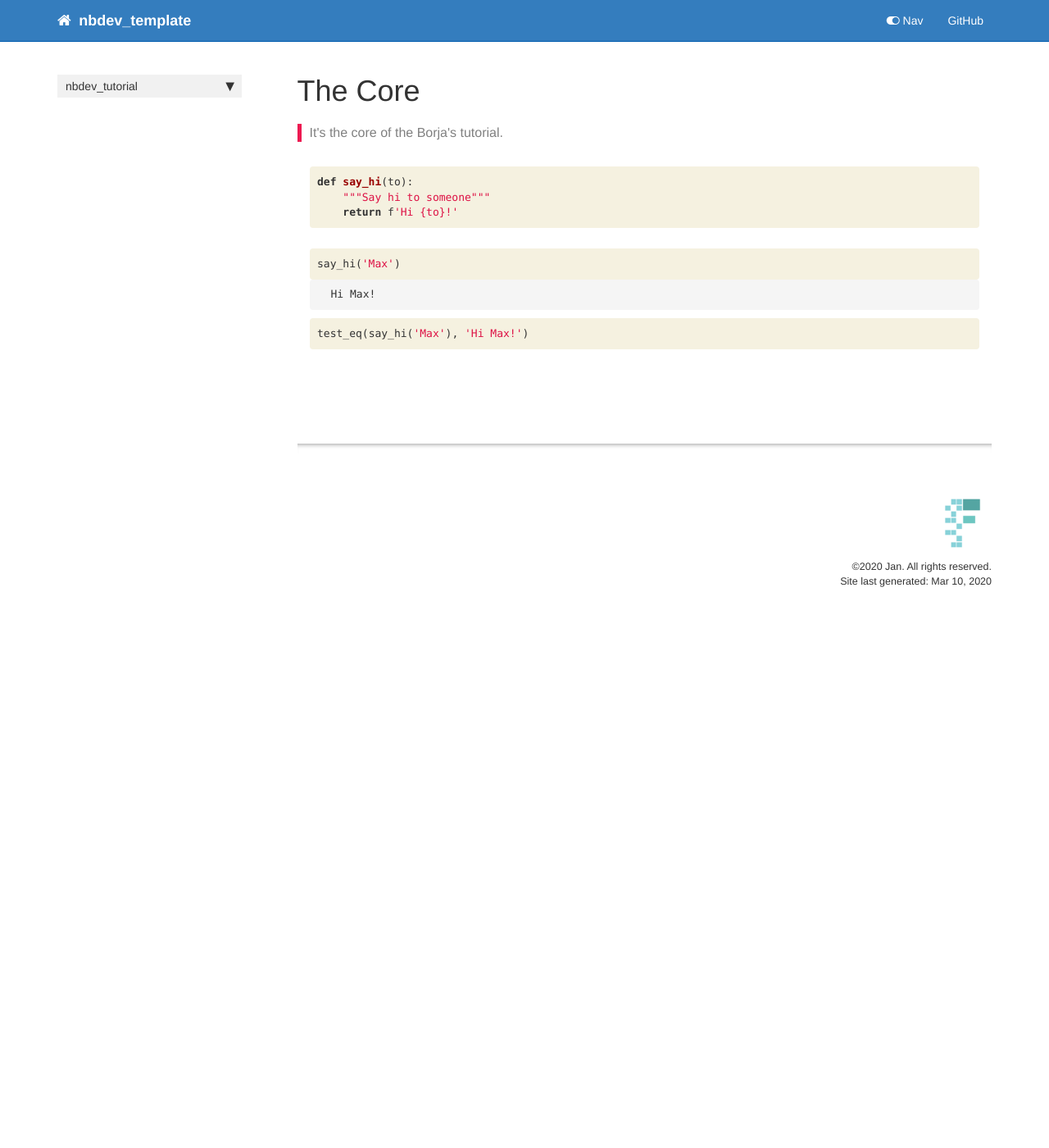
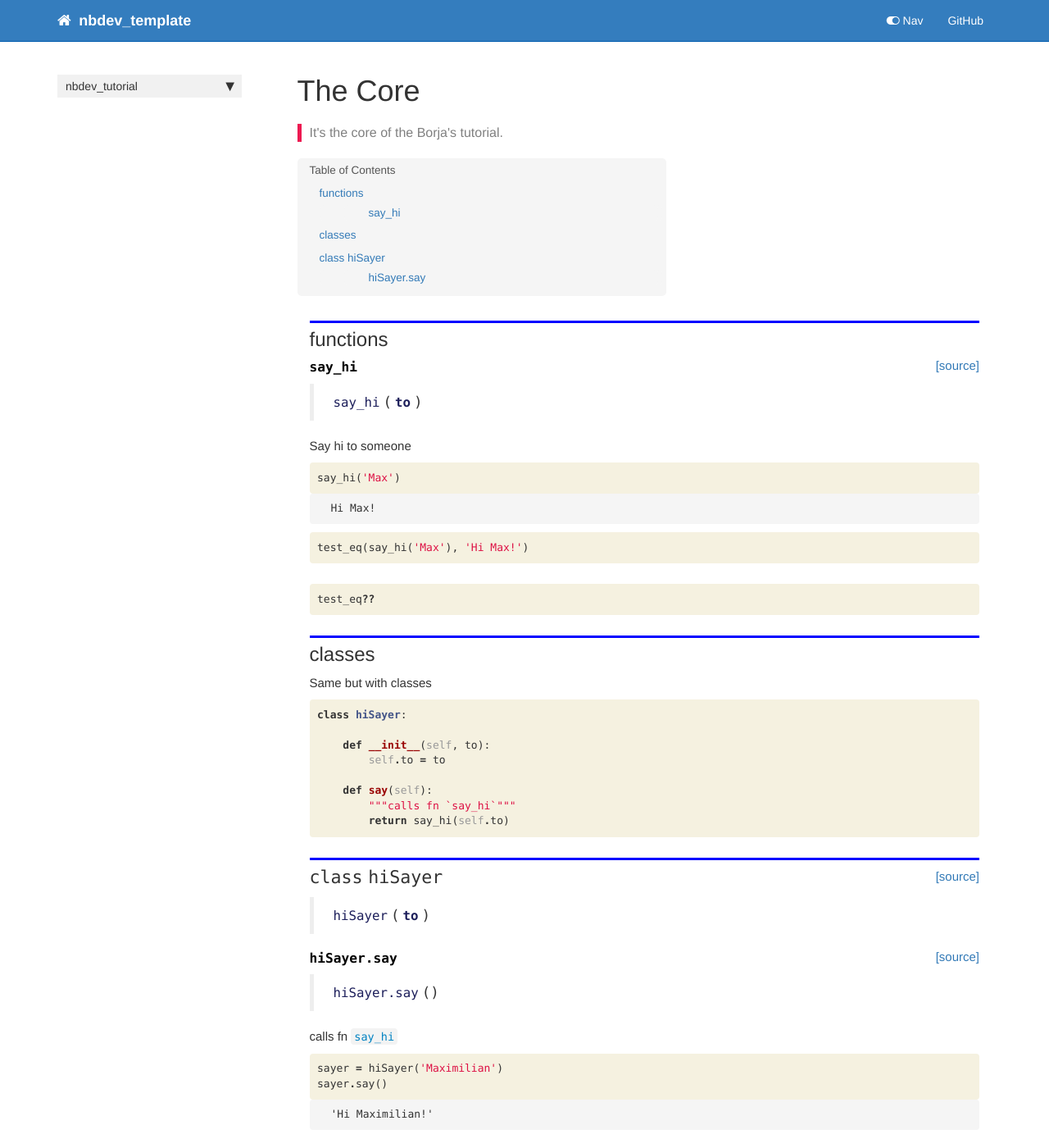
Before and after one commit to yasio90/nbdev_tutorial, a Jekyll site: the page built from docs/core.html, in a window 1280 px wide and 1400 px high. Shown: the whole window at 82% size. Built offline with Jekyll 4.4.1, drawn with Linux system fonts in a browser that asks for light colours; nearby versions of some CDN libraries; comment, search, counter and statistics services are not loaded.

Commit message:
yet another commit

```diff
--- a/docs/core.html
+++ b/docs/core.html
@@ -24,17 +24,32 @@
 <div class="cell border-box-sizing code_cell rendered">
 
 </div>
+<div class="cell border-box-sizing text_cell rendered"><div class="inner_cell">
+<div class="text_cell_render border-box-sizing rendered_html">
+<h2 id="functions">functions<a class="anchor-link" href="#functions"> </a></h2>
+</div>
+</div>
+</div>
 <div class="cell border-box-sizing code_cell rendered">
-<div class="input">
 
-<div class="inner_cell">
-    <div class="input_area">
-<div class=" highlight hl-ipython3"><pre><span></span><span class="k">def</span> <span class="nf">say_hi</span><span class="p">(</span><span class="n">to</span><span class="p">):</span>
-    <span class="sd">&quot;&quot;&quot;Say hi to someone&quot;&quot;&quot;</span>
-    <span class="k">return</span> <span class="n">f</span><span class="s1">&#39;Hi </span><span class="si">{to}</span><span class="s1">!&#39;</span>
-</pre></div>
+</div>
+<div class="cell border-box-sizing code_cell rendered">
 
-    </div>
+<div class="output_wrapper">
+<div class="output">
+
+<div class="output_area">
+
+
+<div class="output_markdown rendered_html output_subarea ">
+<h4 id="say_hi" class="doc_header"><code>say_hi</code><a href="https://github.com/fastai/nbdev_tutorial/tree/master/nbdev_tutorial/core.py#L6" class="source_link" style="float:right">[source]</a></h4><blockquote><p><code>say_hi</code>(<strong><code>to</code></strong>)</p>
+</blockquote>
+<p>Say hi to someone</p>
+
+</div>
+
+</div>
+
 </div>
 </div>
 
@@ -79,5 +94,116 @@
 </div>
 
 </div>
+<div class="cell border-box-sizing code_cell rendered">
+<div class="input">
+
+<div class="inner_cell">
+    <div class="input_area">
+<div class=" highlight hl-ipython3"><pre><span></span>test_eq<span class="o">??</span>
+</pre></div>
+
+    </div>
+</div>
+</div>
+
+</div>
+<div class="cell border-box-sizing text_cell rendered"><div class="inner_cell">
+<div class="text_cell_render border-box-sizing rendered_html">
+<h2 id="classes">classes<a class="anchor-link" href="#classes"> </a></h2><p>Same but with classes</p>
+
+</div>
+</div>
+</div>
+<div class="cell border-box-sizing code_cell rendered">
+<div class="input">
+
+<div class="inner_cell">
+    <div class="input_area">
+<div class=" highlight hl-ipython3"><pre><span></span><span class="k">class</span> <span class="nc">hiSayer</span><span class="p">:</span>
+
+    <span class="k">def</span> <span class="nf">__init__</span><span class="p">(</span><span class="bp">self</span><span class="p">,</span> <span class="n">to</span><span class="p">):</span>
+        <span class="bp">self</span><span class="o">.</span><span class="n">to</span> <span class="o">=</span> <span class="n">to</span>
+
+    <span class="k">def</span> <span class="nf">say</span><span class="p">(</span><span class="bp">self</span><span class="p">):</span>
+        <span class="sd">&quot;&quot;&quot;calls fn `say_hi`&quot;&quot;&quot;</span>
+        <span class="k">return</span> <span class="n">say_hi</span><span class="p">(</span><span class="bp">self</span><span class="o">.</span><span class="n">to</span><span class="p">)</span>
+</pre></div>
+
+    </div>
+</div>
+</div>
+
+</div>
+<div class="cell border-box-sizing code_cell rendered">
+
+<div class="output_wrapper">
+<div class="output">
+
+<div class="output_area">
+
+
+<div class="output_markdown rendered_html output_subarea ">
+<h2 id="hiSayer" class="doc_header"><code>class</code> <code>hiSayer</code><a href="https://github.com/fastai/nbdev_tutorial/tree/master/nbdev_tutorial/core.py#L11" class="source_link" style="float:right">[source]</a></h2><blockquote><p><code>hiSayer</code>(<strong><code>to</code></strong>)</p>
+</blockquote>
+
+</div>
+
+</div>
+
+</div>
+</div>
+
+</div>
+<div class="cell border-box-sizing code_cell rendered">
+
+<div class="output_wrapper">
+<div class="output">
+
+<div class="output_area">
+
+
+<div class="output_markdown rendered_html output_subarea ">
+<h4 id="hiSayer.say" class="doc_header"><code>hiSayer.say</code><a href="https://github.com/fastai/nbdev_tutorial/tree/master/nbdev_tutorial/core.py#L16" class="source_link" style="float:right">[source]</a></h4><blockquote><p><code>hiSayer.say</code>()</p>
+</blockquote>
+<p>calls fn <a href="/nbdev_tutorial/core#say_hi"><code>say_hi</code></a></p>
+
+</div>
+
+</div>
+
+</div>
+</div>
+
+</div>
+<div class="cell border-box-sizing code_cell rendered">
+<div class="input">
+
+<div class="inner_cell">
+    <div class="input_area">
+<div class=" highlight hl-ipython3"><pre><span></span><span class="n">sayer</span> <span class="o">=</span> <span class="n">hiSayer</span><span class="p">(</span><span class="s1">&#39;Maximilian&#39;</span><span class="p">)</span>
+<span class="n">sayer</span><span class="o">.</span><span class="n">say</span><span class="p">()</span>
+</pre></div>
+
+    </div>
+</div>
+</div>
+
+<div class="output_wrapper">
+<div class="output">
+
+<div class="output_area">
+
+
+
+<div class="output_text output_subarea output_execute_result">
+<pre>&#39;Hi Maximilian!&#39;</pre>
+</div>
+
+</div>
+
+</div>
+</div>
+
+</div>
     {% endraw %}
 </div>
--- a/nbdev_tutorial/_nbdev.py
+++ b/nbdev_tutorial/_nbdev.py
@@ -2,9 +2,10 @@
 
 __all__ = ["index", "modules", "custom_doc_links", "git_url"]
 
-index = {}
+index = {"say_hi": "00_core.ipynb",
+         "hiSayer": "00_core.ipynb"}
 
-modules = []
+modules = ["core.py"]
 
 doc_url = "https://fastai.github.io/nbdev_tutorial/"
 
```
Also changed, not shown: nbdev_tutorial/core.py (+16 -1 lines), 2 other files.
